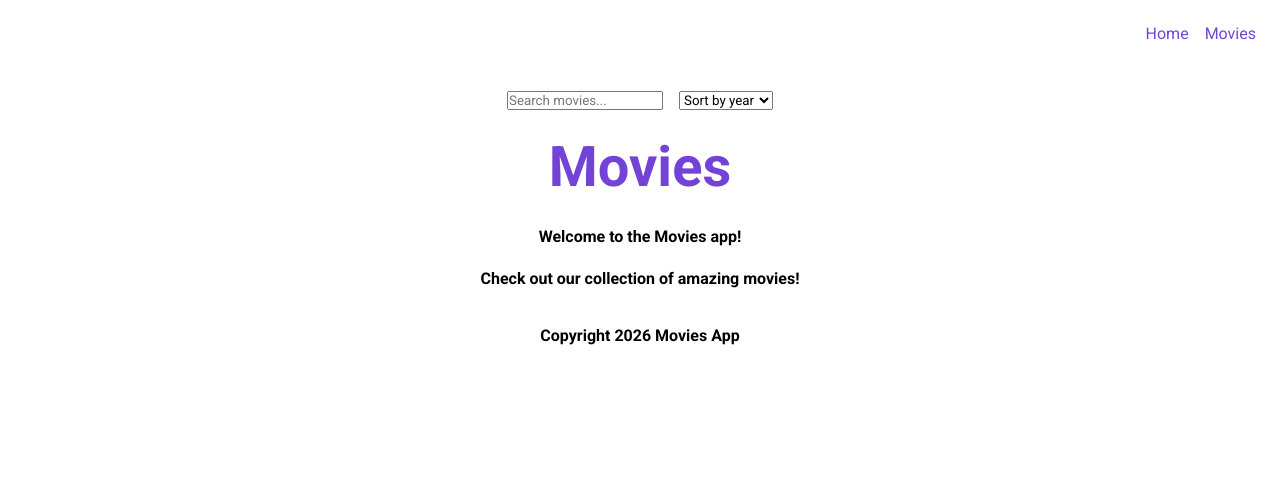
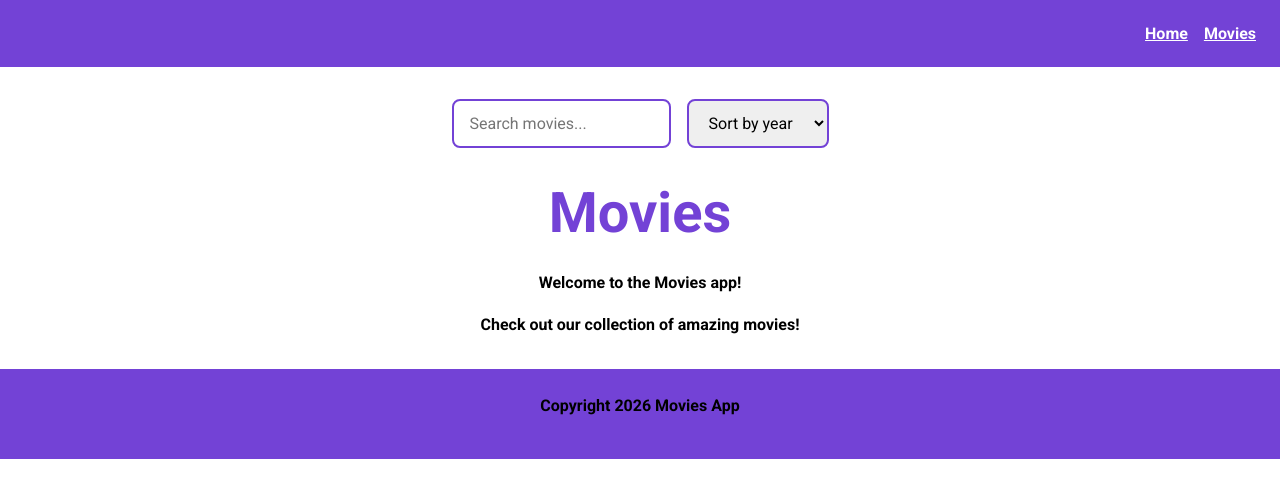
Before and after one commit to Nicole-Gardner/movies, a plain HTML site: page index.html in a window 1280 px wide. Drawn offline with Linux system fonts and the light colour scheme.

Commit message:
first commit

```diff
--- a/style.css
+++ b/style.css
@@ -27,6 +27,8 @@ h2 {
   display: flex;
   justify-content: flex-end;
   padding: 24px;
+  background-color: #7342d6;
+  padding: 24px;
 }
 
 .nav__list {
@@ -35,10 +37,12 @@ h2 {
   list-style: none;
 }
 
-.nav__link {
-  text-decoration: none;
-  color: #7342d6;
+
+  .nav__link {
+  color: white;
+  font-weight: 700;
 }
+
 
 
 .nav__link:hover {
@@ -63,6 +67,11 @@ p {
 .movie {
   width: 220px;
   text-align: center;
+  margin: 20px;
+  padding: 10px;
+  border: 1px solid #ccc;
+  border-radius: 5px;
+  box-shadow: 0 2px 5px rgba(0, 0, 0, 0.1);
 }
 
 .movie__poster {
@@ -74,15 +83,26 @@ p {
   margin-top: 12px;
 }
 
-
+footer {
+  background-color: #7342d6;
+  padding: 24px;
+}
 
 .search__container {
   display: flex;
   justify-content: center;
   gap: 16px;
-  margin: 24px 0;
+  margin: 32px 0;
 }
 
+#searchInput,
+#sortFilter {
+  padding: 12px 16px;
+  border: 2px solid #7342d6;
+  border-radius: 8px;
+  font-size: 16px;
+  outline: none;
+}
 
 
 /* SMALL PHONES, TABLETS, LARGE SMARTPHONES */
```
